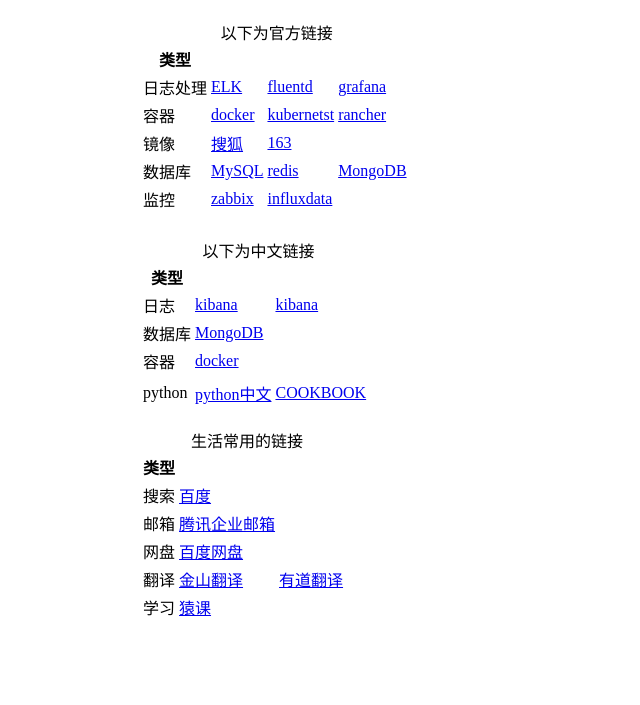
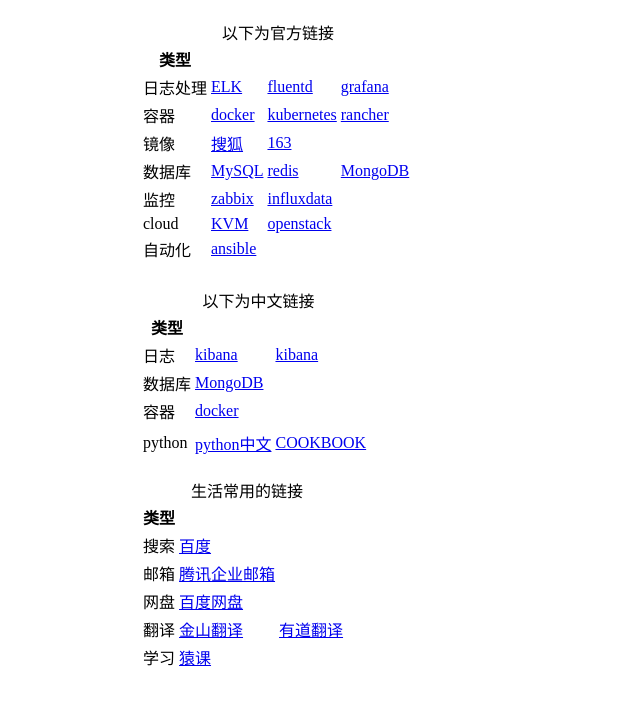
Before and after one commit to dang-1/myblog, a Django app: page /link/ in a window 1280 px wide. Shown: the part 66-771 px from the top of the page, without its empty margins (0-640 px from the left). Run offline with Django 3.2, Linux system fonts and the light colour scheme; data that the repository does not hold is empty.

Commit message:
add link

```diff
--- a/blog_project/templates/link.html
+++ b/blog_project/templates/link.html
@@ -48,7 +48,7 @@
     		<tr>
     			<td>容器</td>
     			<td><a href="http://www.docker.com/" target="_blank">docker</a></td>
-			<td><a href="https://kubernetes.io/" target="_blank">kubernetst</a></td>
+			<td><a href="https://kubernetes.io/" target="_blank">kubernetes</a></td>
 			<td><a href="http://rancher.com/" target="_blank">rancher</a></td>
     		</tr>
     		<tr>
@@ -67,6 +67,15 @@
     			<td><a href="https://www.zabbix.com" target="_blank">zabbix</a></td>
                         <td><a href="https://www.influxdata.com/" target="_blank">influxdata</a></td>
     		</tr>
+                <tr>
+                        <td>cloud</td>
+                        <td><a href="http://www.linux-kvm.org" target="_blank">KVM</a></td>
+			<td><a href="http://docs.openstack.org/" target="_blank">openstack</a></td>
+                </tr>
+                <tr>
+                        <td>自动化</td>
+                        <td><a href="http://docs.ansible.com/" target="_blank">ansible</a></td>
+                </tr>
     		<tr>
     			<td></td>
     			<td></td>
```
Also changed, not shown: 2 other files.
